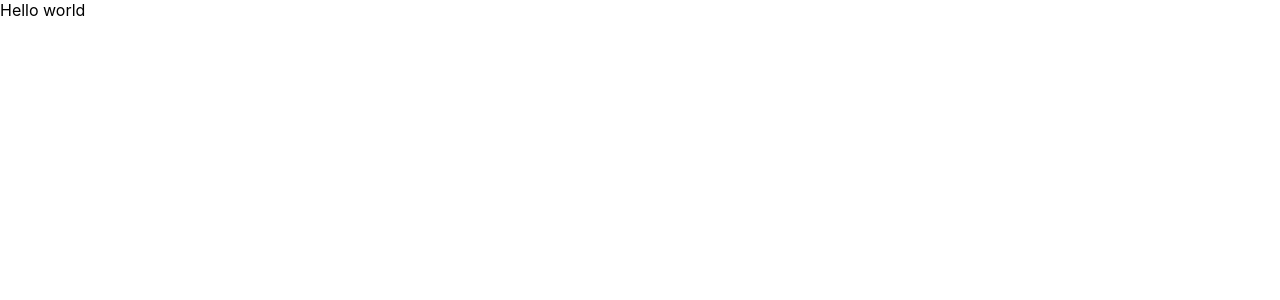
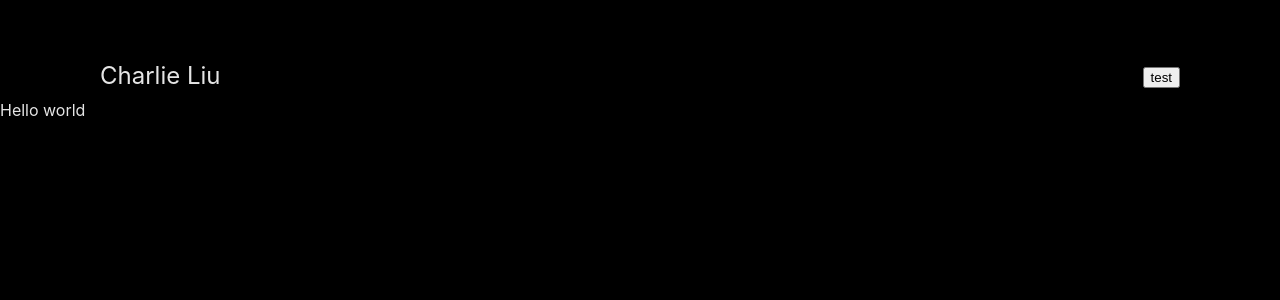
Before and after one commit to itscharlieliu/home-page, a React (Create React App) app: page / in a window 1280 px wide. Shown: the top 300 px of the page. Built offline with nearby package versions, Linux system fonts and the light colour scheme.

Commit message:
Prepare headers

```diff
--- a/src/App.css
+++ /dev/null
@@ -1,38 +0,0 @@
-.App {
-  text-align: center;
-}
-
-.App-logo {
-  height: 40vmin;
-  pointer-events: none;
-}
-
-@media (prefers-reduced-motion: no-preference) {
-  .App-logo {
-    animation: App-logo-spin infinite 20s linear;
-  }
-}
-
-.App-header {
-  background-color: #282c34;
-  min-height: 100vh;
-  display: flex;
-  flex-direction: column;
-  align-items: center;
-  justify-content: center;
-  font-size: calc(10px + 2vmin);
-  color: white;
-}
-
-.App-link {
-  color: #61dafb;
-}
-
-@keyframes App-logo-spin {
-  from {
-    transform: rotate(0deg);
-  }
-  to {
-    transform: rotate(360deg);
-  }
-}
--- /dev/null
+++ b/src/App.module.css
@@ -0,0 +1,13 @@
+.App {
+  /* Colors Constants */
+  --primary: #fca311;
+  --secondary: #14213d;
+  --background: #000000;
+  --text: #e5e5e5;
+
+  width: 100vw;
+  height: 100vh;
+
+  color: var(--text);
+  background: var(--background);
+}
--- a/src/App.tsx
+++ b/src/App.tsx
@@ -1,14 +1,18 @@
 import React from "react";
-import "./App.css";
 import { HashRouter } from "react-router-dom";
 
+import styles from "./App.module.css";
+import Header from "./components/Header";
 import Router from "./components/Router";
 
 const App = (): JSX.Element => {
     return (
-        <HashRouter basename={"/"}>
-            <Router />
-        </HashRouter>
+        <div className={styles.App}>
+            <Header />
+            <HashRouter basename={"/"}>
+                <Router />
+            </HashRouter>
+        </div>
     );
 };
 
--- /dev/null
+++ b/src/components/Header.tsx
@@ -0,0 +1,16 @@
+import React from "react";
+
+import styles from "./styles/Header.module.css";
+
+const Header = (): JSX.Element => {
+    return (
+        <div className={styles.HeaderContainer}>
+            <span className={styles.Logo}>Charlie Liu</span>
+            <div className={styles.ButtonsContainer}>
+                <button>test</button>
+            </div>
+        </div>
+    );
+};
+
+export default Header;
--- /dev/null
+++ b/src/components/styles/Header.module.css
@@ -0,0 +1,18 @@
+.HeaderContainer {
+    width: 100%;
+    height: 50px;
+    display: flex;
+    align-items: center;
+    justify-content: right;
+    padding: 50px 0 0;
+}
+
+.Logo {
+    font-size: 1.5em;
+    margin: 0 auto 0 100px;
+}
+
+.ButtonsContainer {
+    font-size: 1.25em;
+    margin: 0 100px;
+}
```
